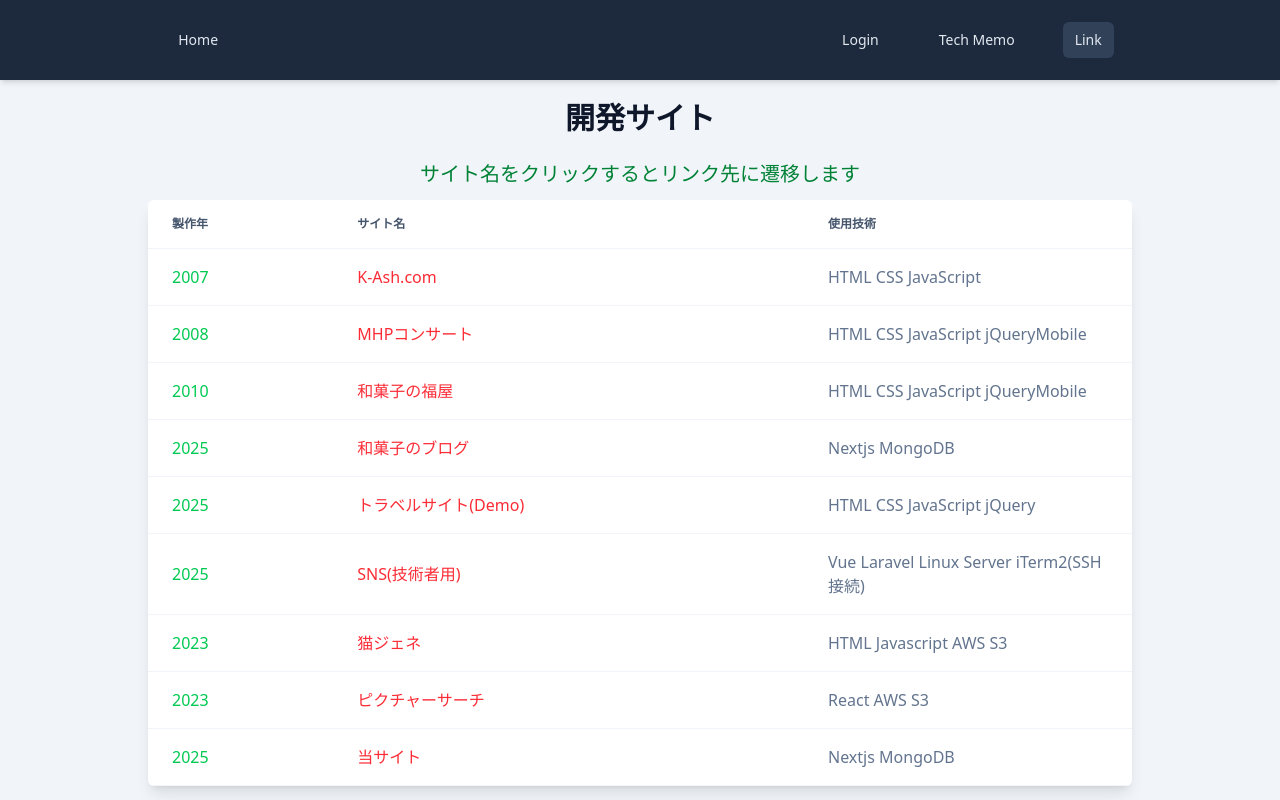
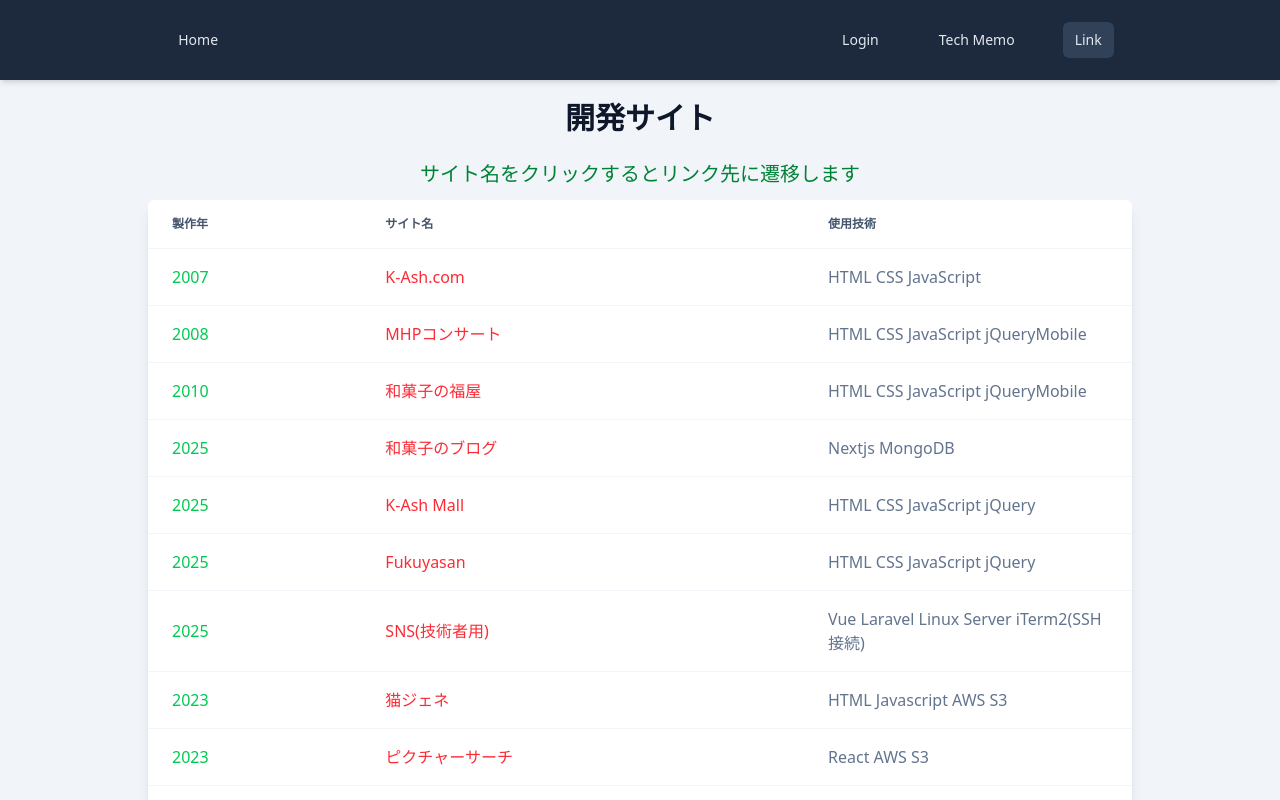
Before and after one commit to kashsan-jp/next-blog-app, a Next.js app: page /link in a window 1280 px wide. Shown: the top 800 px of the page. Built offline with nearby package versions, Linux system fonts and the light colour scheme; no server answers.

Commit message:
2026.1.26_5

```diff
--- a/src/app/link/links.js
+++ b/src/app/link/links.js
@@ -3,10 +3,11 @@ export const links = [
   { id:2, date:"2008", siteName:"MHPコンサート", url: "https://www.k-ash.com/mhp", comment: "HTML CSS JavaScript jQueryMobile", },
   { id:3, date:"2010", siteName:"和菓子の福屋", url: "https://www.k-ash.com/fukuya", comment: "HTML CSS JavaScript jQueryMobile", },
   { id:4, date:"2025", siteName:"和菓子のブログ", url: "https://fukuya-blog.vercel.app", comment: "Nextjs MongoDB", },
-  { id:5, date:"2025", siteName:"トラベルサイト(Demo)", url: "https://www.k-ash.com/travel_website", comment: "HTML CSS JavaScript jQuery", },
-  { id:6, date:"2025", siteName:"SNS(技術者用)", url: "https://kashsan-testsite.top", comment: "Vue Laravel Linux Server iTerm2(SSH接続)", },
-  { id:7, date:"2023", siteName:"猫ジェネ", url: "https://k-ash-dotcom-test.s3.ap-northeast-1.amazonaws.com/index.html", comment: "HTML Javascript AWS S3", },
-  { id:8, date:"2023", siteName:"ピクチャーサーチ", url: "https://kashsan-sample.s3.ap-northeast-1.amazonaws.com/index.html", comment: "React AWS S3", },
-  { id:9, date:"2025", siteName:"当サイト", url: "https://next-blog-app-8uuo.vercel.app", comment: "Nextjs MongoDB", },
+  { id:5, date:"2025", siteName:"K-Ash Mall", url: "https://www.k-ash.com//k-ash_mall", comment: "HTML CSS JavaScript jQuery", },
+  { id:6, date:"2025", siteName:"Fukuyasan", url: "https://www.k-ash.com/real_estate", comment: "HTML CSS JavaScript jQuery", },
+  { id:7, date:"2025", siteName:"SNS(技術者用)", url: "https://kashsan-testsite.top", comment: "Vue Laravel Linux Server iTerm2(SSH接続)", },
+  { id:8, date:"2023", siteName:"猫ジェネ", url: "https://k-ash-dotcom-test.s3.ap-northeast-1.amazonaws.com/index.html", comment: "HTML Javascript AWS S3", },
+  { id:9, date:"2023", siteName:"ピクチャーサーチ", url: "https://kashsan-sample.s3.ap-northeast-1.amazonaws.com/index.html", comment: "React AWS S3", },
+  { id:10, date:"2025", siteName:"当サイト", url: "https://next-blog-app-8uuo.vercel.app", comment: "Nextjs MongoDB", },
 
 ]
```
